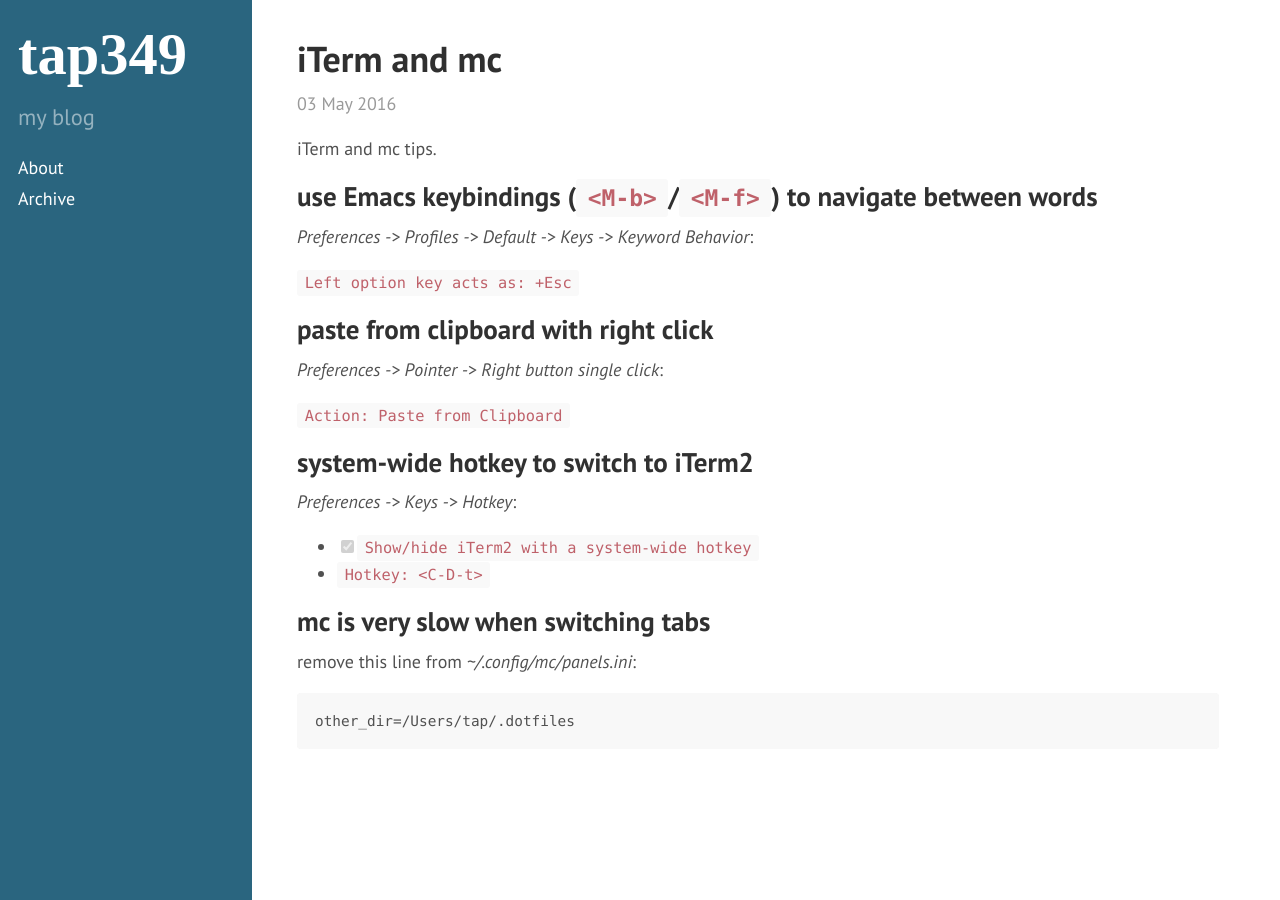
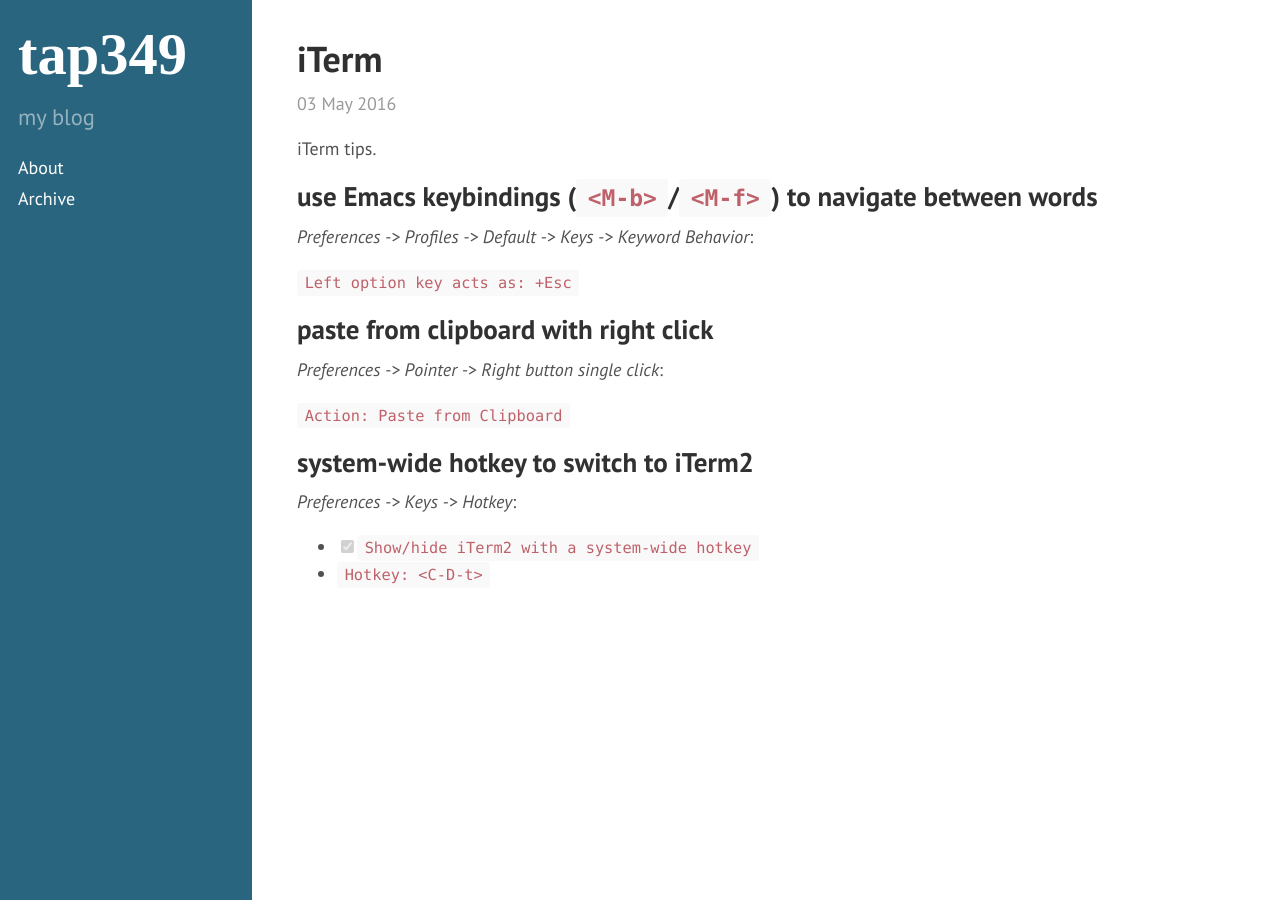
Before and after one commit to tap349/tap349.github.io, a Jekyll site: the page built from _posts/2016-05-03-iTerm.md, in a window 1280 px wide. Built offline with Jekyll 4.4.1, drawn with Linux system fonts in a browser that asks for light colours.

Commit message:
update 2016-05-05_14:55:13

````diff
--- a/_posts/2016-05-03-iTerm-and-mc.md
+++ b/_posts/2016-05-03-iTerm.md
@@ -1,12 +1,12 @@
 ---
 layout: post
-title: iTerm and mc
+title: iTerm
 date: 2016-05-03 11:58:58 +0300
 access: public
-categories: [iterm, mc]
+categories: [iterm]
 ---
 
-iTerm and mc tips.
+iTerm tips.
 
 <!-- more -->
 
@@ -28,11 +28,3 @@
 
 - [x] `Show/hide iTerm2 with a system-wide hotkey`
 - `Hotkey: <C-D-t>`
-
-## mc is very slow when switching tabs
-
-remove this line from _~/.config/mc/panels.ini_:
-
-```
-other_dir=/Users/tap/.dotfiles
-```
````
Also changed, not shown: _posts/2016-05-05-mc.md (added, +22 -0 lines), _posts/2016-05-05-pow.md (+9 -0 lines).
